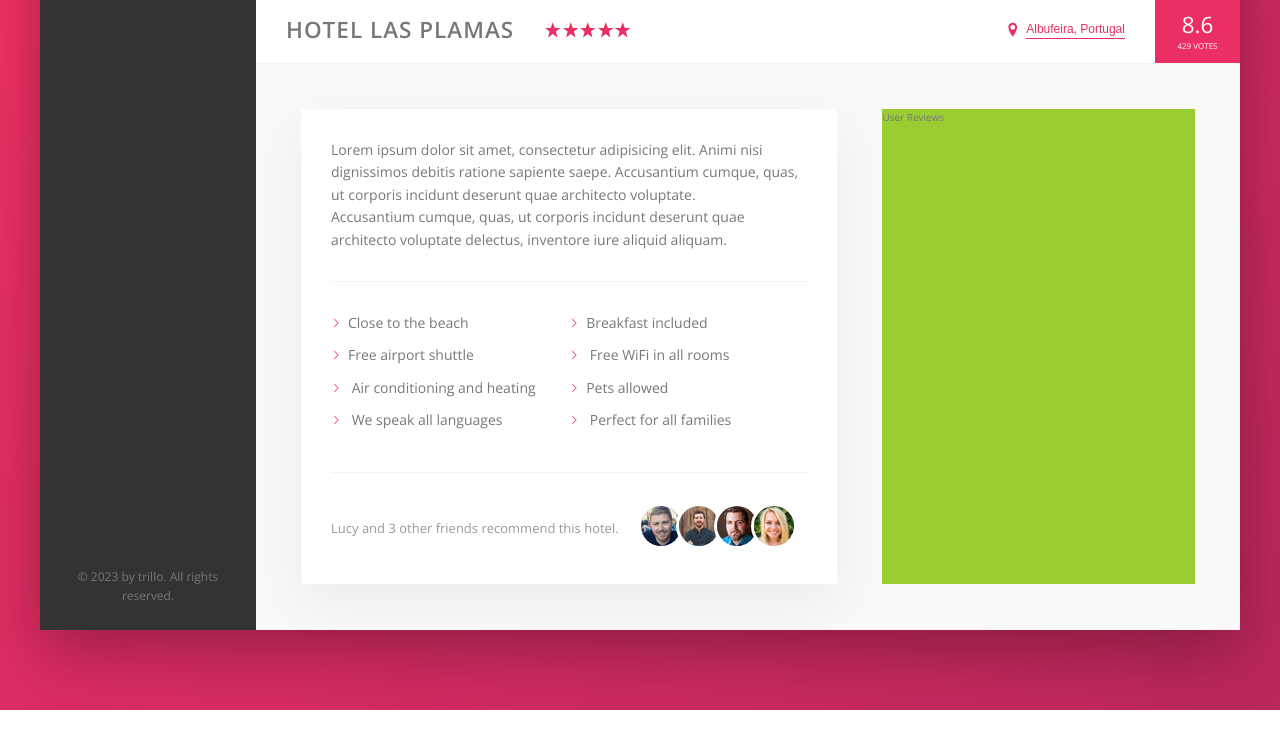
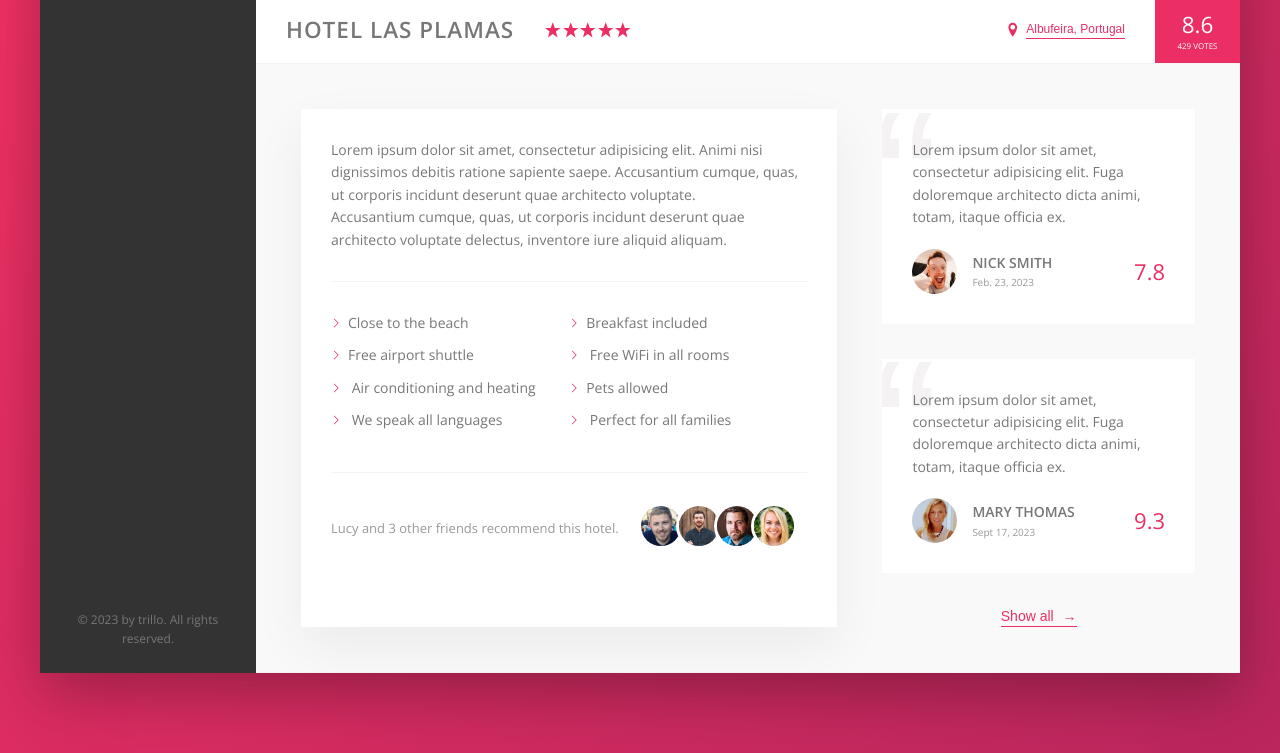
Before and after one commit to dsinkey/flexbox-trillo, a website: page index.html in a window 1280 px wide. Shown: the part 538-1291 px from the top of the page. Before the commit the page ends 1248 px from the top, so only its background shows below. Drawn offline with nearby package versions, Linux system fonts and the light colour scheme.

Commit message:
Add styling for Review section

```diff
--- a/index.html
+++ b/index.html
@@ -236,7 +236,58 @@
 								</div>
 							</div>
 						</div>
-						<div class="user-reviews">User Reviews</div>
+						<div class="user-reviews">
+							<figure class="review">
+								<blockquote class="review__text">
+									Lorem ipsum dolor sit amet, consectetur
+									adipisicing elit. Fuga doloremque architecto
+									dicta animi, totam, itaque officia ex.
+								</blockquote>
+								<figcaption class="review__user">
+									<img
+										src="img/user-1.jpg"
+										alt=""
+										class="review__photo"
+									/>
+									<div class="review__user-box">
+										<p class="review__user-name">
+											Nick Smith
+										</p>
+										<p class="review__user-date">
+											Feb. 23, 2023
+										</p>
+									</div>
+									<div class="review__rating">7.8</div>
+								</figcaption>
+							</figure>
+							<figure class="review">
+								<blockquote class="review__text">
+									Lorem ipsum dolor sit amet, consectetur
+									adipisicing elit. Fuga doloremque architecto
+									dicta animi, totam, itaque officia ex.
+								</blockquote>
+								<figcaption class="review__user">
+									<img
+										src="img/user-2.jpg"
+										alt=""
+										class="review__photo"
+									/>
+									<div class="review__user-box">
+										<p class="review__user-name">
+											Mary Thomas
+										</p>
+										<p class="review__user-date">
+											Sept 17, 2023
+										</p>
+									</div>
+									<div class="review__rating">9.3</div>
+								</figcaption>
+							</figure>
+
+							<button class="btn-inline">
+								Show all <span>&rarr;</span>
+							</button>
+						</div>
 					</div>
 				</main>
 			</div>
--- a/sass/_components.scss
+++ b/sass/_components.scss
@@ -233,8 +233,17 @@
 	cursor: pointer;
 	transition: all 0.2s;
 
+	& span {
+		margin-left: 0.5rem;
+		transition: all 0.2s;
+	}
+
 	&:hover {
 		color: var(--color-grey-dark-1);
+
+		span {
+			margin-left: 8px;
+		}
 	}
 
 	&:focus {
@@ -318,3 +327,54 @@
 		}
 	}
 }
+
+.review {
+	background-color: #fff;
+	box-shadow: var(--shodow-light);
+	padding: 3rem;
+	margin-bottom: 3.5rem;
+	position: relative;
+	overflow: hidden;
+	&__text {
+		margin-bottom: 2rem;
+		z-index: 10;
+		position: relative;
+	}
+	&__user {
+		display: flex;
+		align-items: center;
+	}
+	&__photo {
+		height: 4.5rem;
+		width: 4.5rem;
+		border-radius: 50%;
+		margin-right: 1.5rem;
+	}
+	&__user-box {
+		margin-right: auto;
+	}
+	&__user-name {
+		text-transform: uppercase;
+		font-weight: 600;
+	}
+	&__user-date {
+		font-size: 1rem;
+		color: var(--color-grey-dark-3);
+	}
+	&__rating {
+		font-size: 2.2rem;
+		color: var(--color-primary);
+	}
+
+	&::before {
+		content: "\201C";
+		position: absolute;
+		top: -2.75rem;
+		left: -1rem;
+		line-height: 1;
+		font-size: 20rem;
+		color: var(--color-grey-light-2);
+		font-family: sans-serif;
+		z-index: 1;
+	}
+}
--- a/sass/_layout.scss
+++ b/sass/_layout.scss
@@ -34,6 +34,7 @@
 }
 
 .detail {
+	font-size: 1.4rem;
 	display: flex;
 	padding: 4.5rem;
 	background-color: var(--color-grey-light-1);
@@ -48,6 +49,8 @@
 	padding: 3rem;
 }
 .user-reviews {
-	background-color: yellowgreen;
 	flex: 1;
+	display: flex;
+	flex-direction: column;
+	align-items: center;
 }
```
Also changed, not shown: css/style.css.
